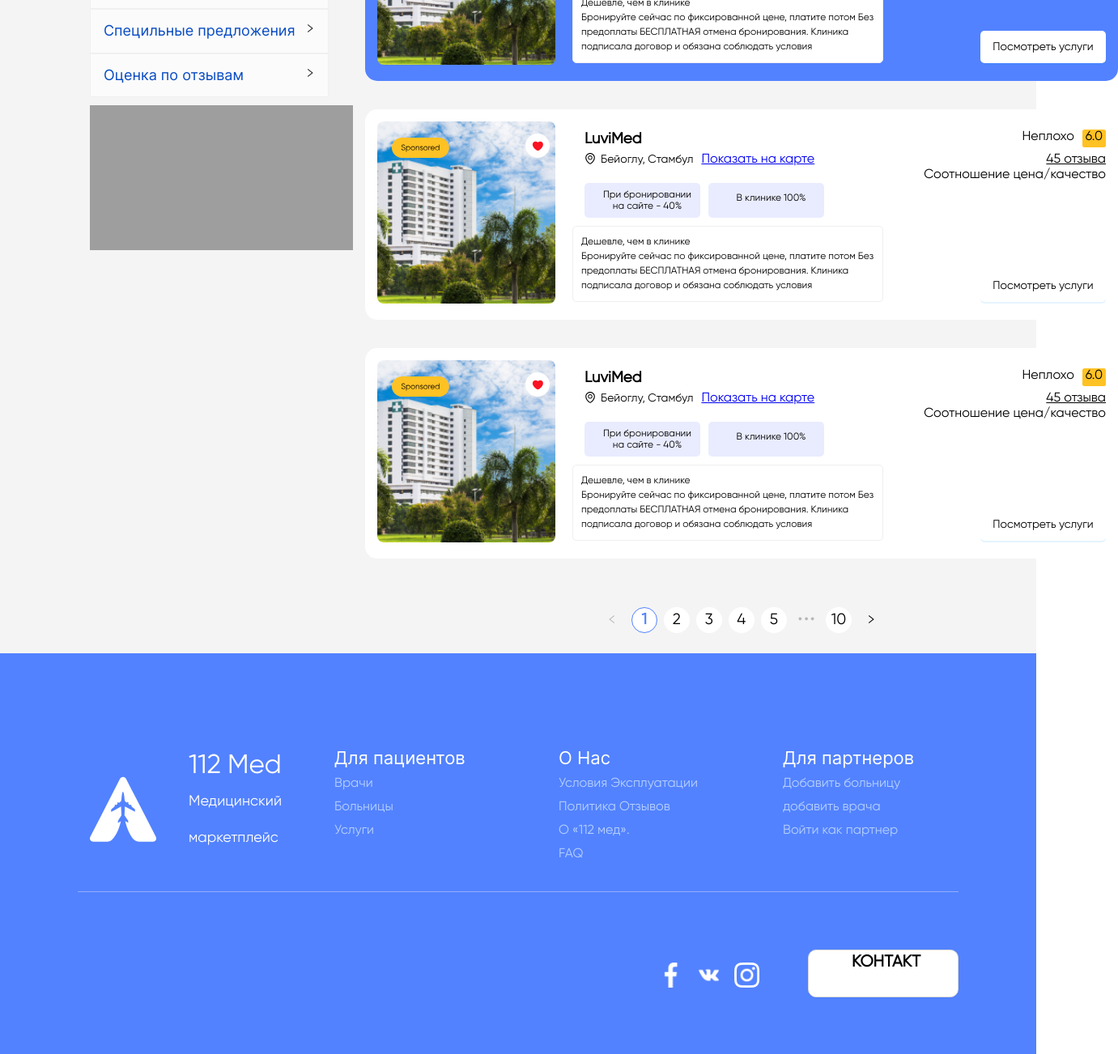
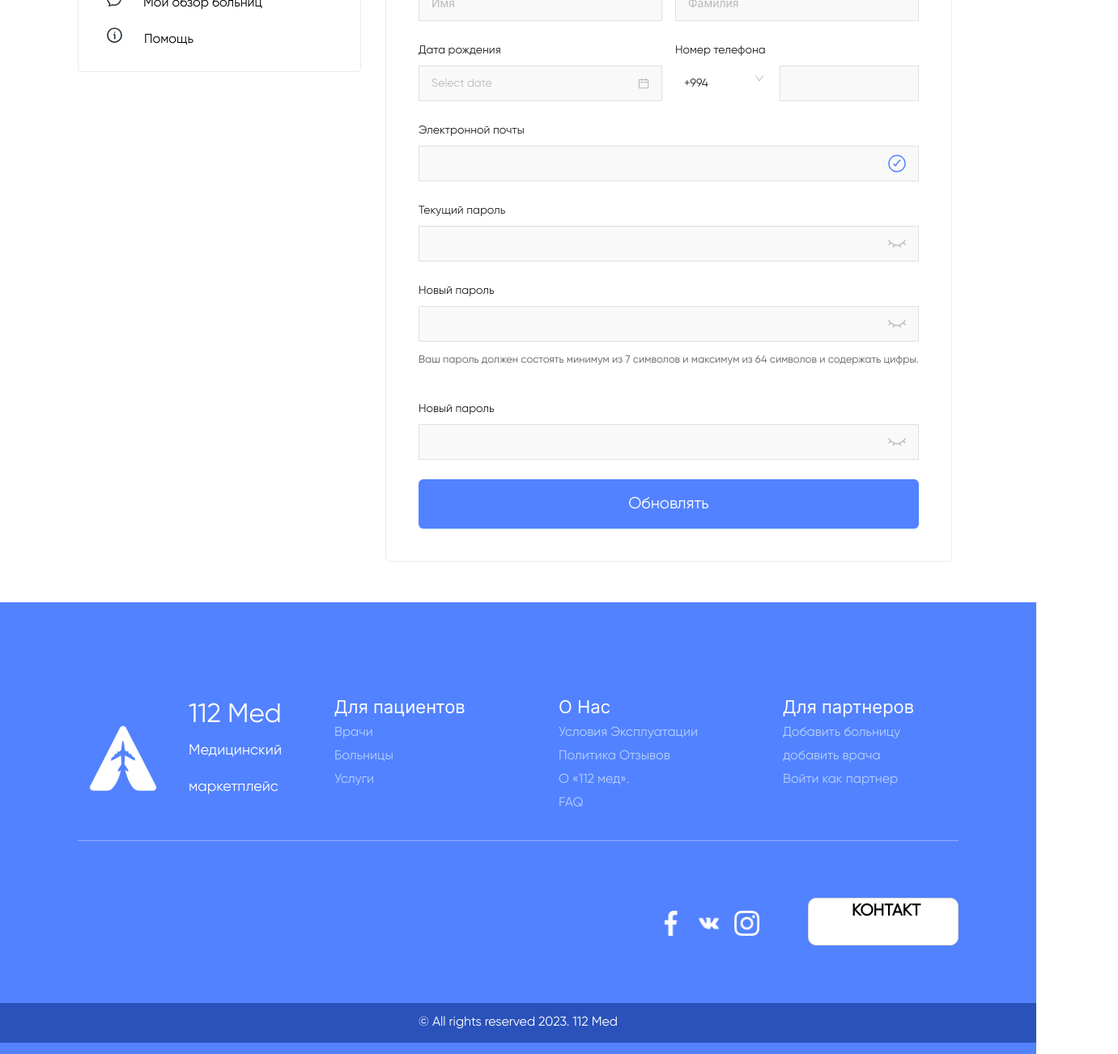
Before and after one commit to Rahim-code/Medical-marketplace, a React app: page / in a window 1280 px wide. Shown: the part 480-1782 px from the top of the page at 81% size, 1381 px wide, since content can reach past the window. Built offline with nearby package versions, Linux system fonts and the light colour scheme; grey boxes are pictures that could not be loaded; the HTML template or start-up script is replaced by a standard one.

Commit message:
add react-carousel

```diff
--- a/package.json
+++ b/package.json
@@ -6,7 +6,9 @@
   "scripts": {
     "dev": "vite",
     "build": "vite build",
-    "preview": "vite preview"
+    "preview": "vite preview",
+    "predeploy": "npm run build",
+    "deploy": "gh-pages -d dist"
   },
   "dependencies": {
     "@ant-design/icons": "^5.0.1",
@@ -31,6 +33,7 @@
     "@types/react": "^18.0.28",
     "@types/react-dom": "^18.0.11",
     "@vitejs/plugin-react": "^3.1.0",
+    "gh-pages": "^5.0.0",
     "vite": "^4.2.0"
   }
 }
--- a/src/App.jsx
+++ b/src/App.jsx
@@ -27,19 +27,19 @@
     <>
        {/*<MobileLogin />*/}
        {/* <HomePage/>*/}
-       {/* <Profile/>*/}
+       <Profile/>
        {/*<ReviewDoctors/>*/}
        {/*<ReviewHospitals/>*/}
-       {/*<FavDoctors/>*/}
-       {/*<FavHospitals />*/}
-       <Hospitals/>
+       <FavDoctors/>
+       {/* <FavHospitals /> */}
+       {/* <Hospitals/> */}
        {/*<Doctors/>*/}
        {/*<HospitalsReviewsAll/>*/}
        {/*<DoctorsReviewsAll/>*/}
        {/*<FAQ/>*/}
-       {/*<PrivacyPolicy/>*/}
+       {/* <PrivacyPolicy/> */}
        {/*<ContactUs/>*/}
-      {/*<HospitalDetail/>*/}
+      {/* <HospitalDetail/> */}
       {/*<DoctorDetail/>*/}
       {/*<AboutUs/>*/}
 
```
Also changed, not shown: 1 other file (tests, documents, lock files or other folders).
